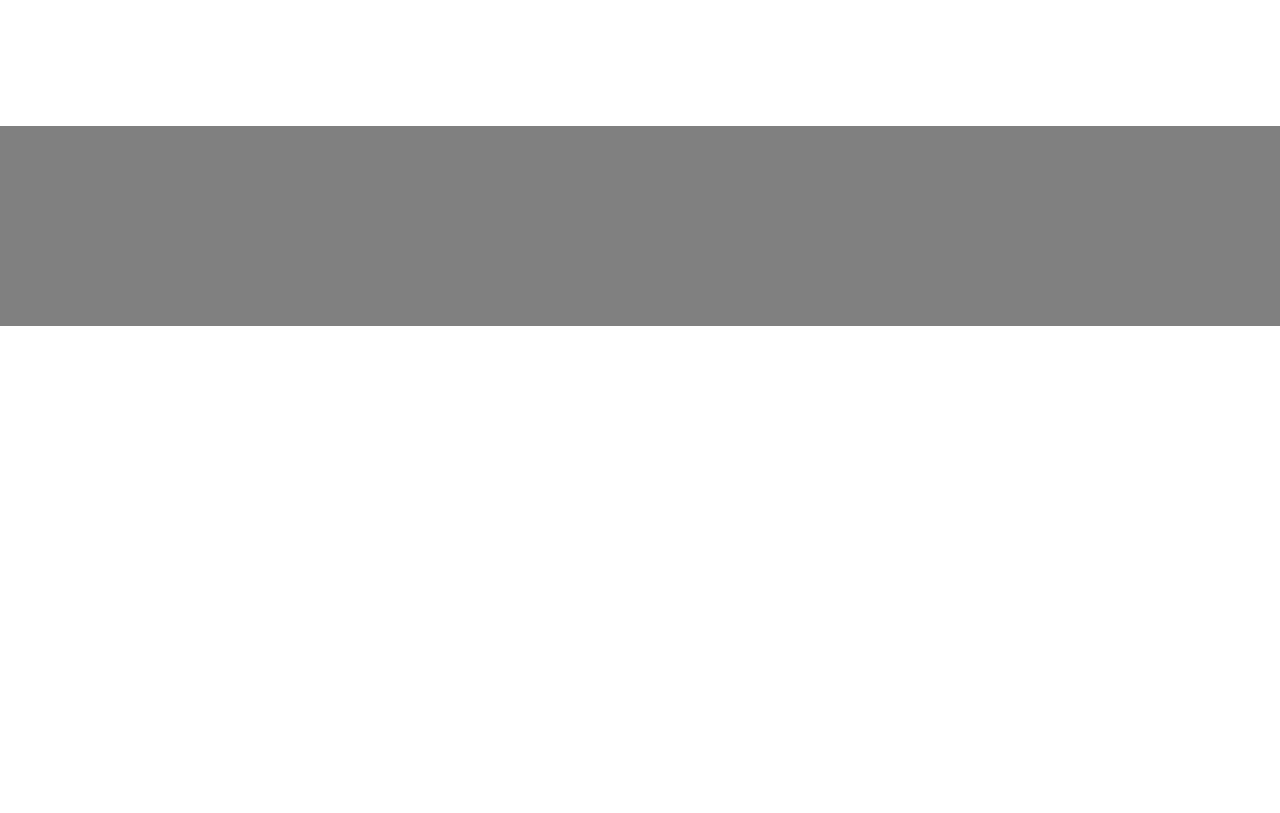
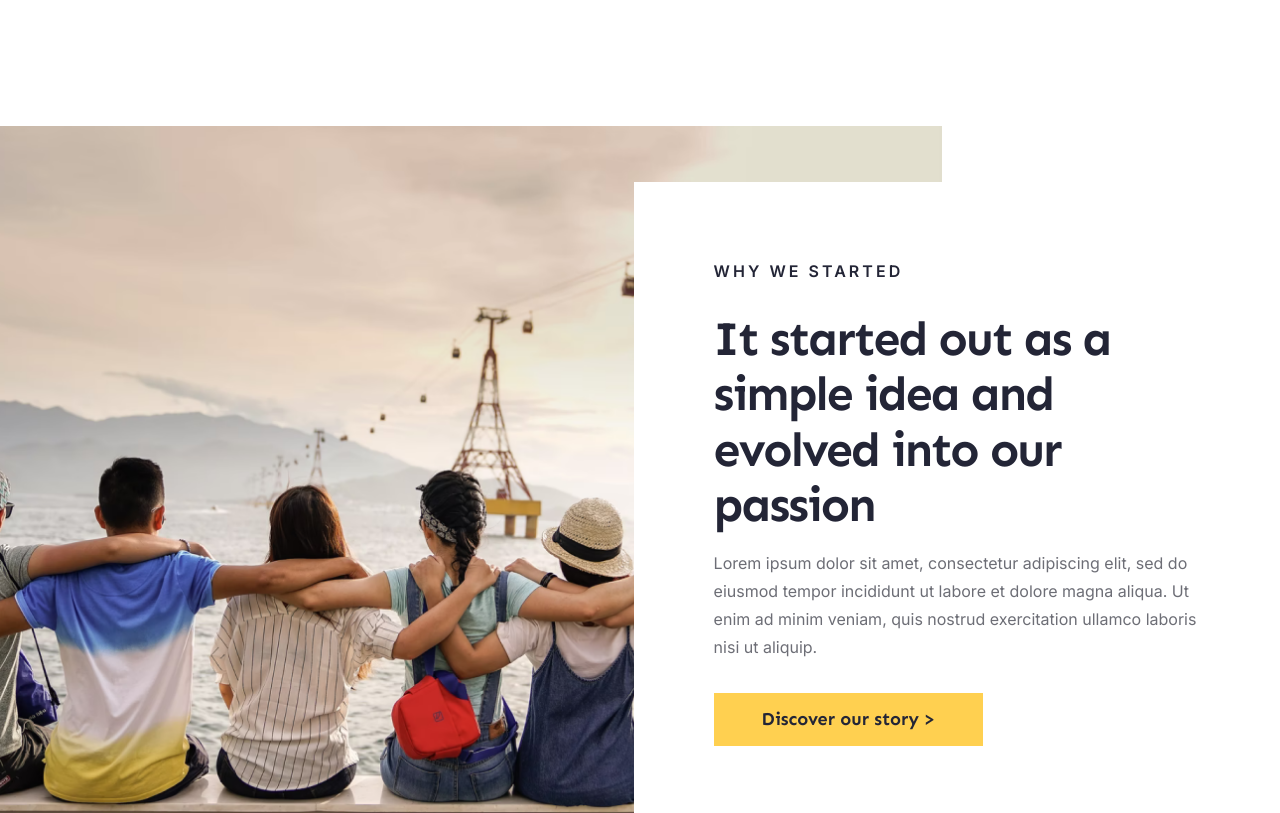
Before and after one commit to Albedo-13/client-blog, a Next.js app: page / in a window 1280 px wide. Shown: the part 2780-3593 px from the top of the page. Before the commit the page ends 3106 px from the top, so only its background shows below. Built offline with nearby package versions, Linux system fonts and the light colour scheme.

Commit message:
feat: why we started section

```diff
--- a/src/app/page.tsx
+++ b/src/app/page.tsx
@@ -3,6 +3,7 @@ import { ChooseCategory } from "@/components/choose-category/choose-category";
 import { FeaturedPosts } from "@/components/featured-posts/featured-posts";
 import { Header } from "@/components/header/header";
 import { HomeHero } from "@/components/home-hero/home-hero";
+import { WhyWeStarted } from "@/components/why-we-started/why-we-started";
 
 import { styles } from "./page.module.scss";
 
@@ -14,6 +15,7 @@ export default function Home() {
       <FeaturedPosts />
       <AboutUs />
       <ChooseCategory />
+      <WhyWeStarted />
       <div style={{ height: "200px", backgroundColor: "gray" }}></div>
     </>
   );
--- /dev/null
+++ b/src/components/why-we-started/why-we-started.module.scss
@@ -0,0 +1,42 @@
+@import "@/styles/variables.scss";
+
+.section {
+  margin: 128px 0;
+}
+
+.image {
+  height: 700px;
+  width: auto;
+  vertical-align: middle;
+}
+
+.card {
+  position: absolute;
+  right: 0;
+  bottom: 0;
+  width: 38%;
+  background-color: $white;
+  padding: 80px;
+}
+
+.subtitle {
+  font-weight: 600;
+  letter-spacing: 0.19em;
+  text-transform: uppercase;
+  color: $denim;
+}
+
+.title {
+  font-family: $second-family;
+  font-weight: 700;
+  font-size: 48px;
+  letter-spacing: -0.04em;
+  margin-top: 32px;
+  color: $denim;
+}
+
+.description {
+  line-height: 175%;
+  margin: 16px 0 32px;
+  color: $gray;
+}
--- /dev/null
+++ b/src/components/why-we-started/why-we-started.tsx
@@ -0,0 +1,25 @@
+import Image from "next/image";
+
+import whyStartedImage from "/public/images/people-hugging-together.webp";
+import { PrimaryButton } from "@/libs/ui/buttons/buttons";
+
+import styles from "./why-we-started.module.scss";
+
+export function WhyWeStarted() {
+  return (
+    <section className={styles.section}>
+      <div className="container">
+        <Image className={styles.image} src={whyStartedImage} alt="people hugging together" />
+        <div className={styles.card}>
+          <p className={styles.subtitle}>why we started</p>
+          <h2 className={styles.title}>It started out as a simple idea and evolved into our passion</h2>
+          <p className={styles.description}>
+            Lorem ipsum dolor sit amet, consectetur adipiscing elit, sed do eiusmod tempor incididunt ut labore et
+            dolore magna aliqua. Ut enim ad minim veniam, quis nostrud exercitation ullamco laboris nisi ut aliquip.
+          </p>
+          <PrimaryButton>{"Discover our story >"}</PrimaryButton>
+        </div>
+      </div>
+    </section>
+  );
+}
--- /dev/null
+++ b/src/constants/image-sizes.ts
@@ -0,0 +1,2 @@
+export const ICON_WIDTH = 23;
+export const ICON_HEIGHT = 23;
```
Also changed, not shown: src/components/choose-category/category-card/category-card.tsx (+3 -1 lines), public/images/people-hugging-together.webp (added).
